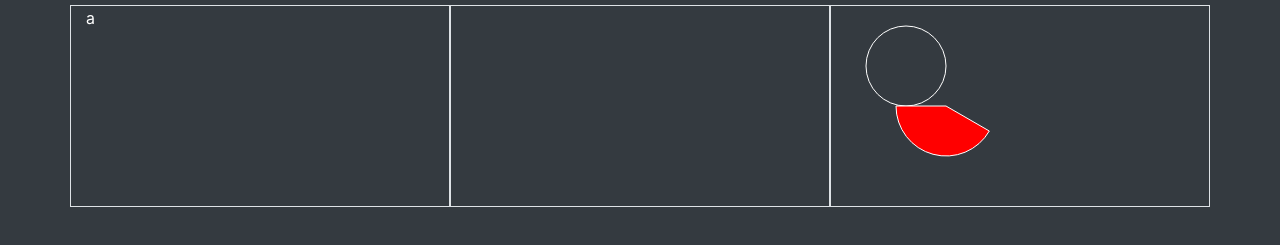
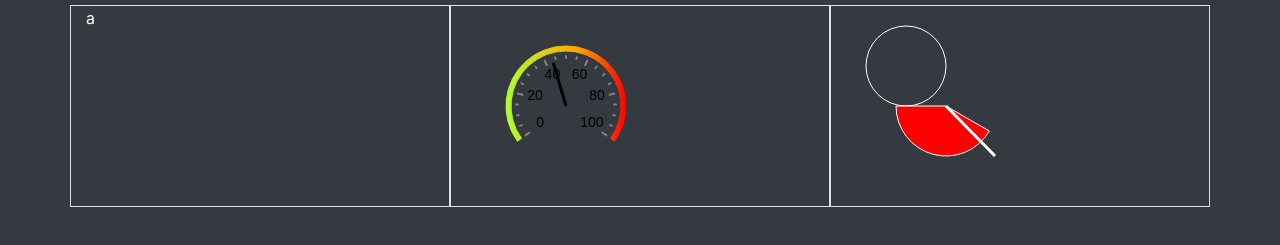
Before and after one commit to yukimasa-nomoto/node-speedometer, a website: page public/index.html in a window 1280 px wide. Shown: the part 51-296 px from the top of the page. Drawn offline with nearby package versions, Linux system fonts and the light colour scheme.

Commit message:
Before Coding Path

```diff
--- a/public/index.html
+++ b/public/index.html
@@ -24,9 +24,9 @@
           </div>
 
           <div class="col-4 border text-white">
-            <!-- <div id="speedometer" style="width: 100;height: 100">
+            <div id="speedometer" style="width: 100;height: 100">
 
-            </div> -->
+            </div>
           </div>
 
           <div class="col-4 border text-white">
@@ -61,8 +61,8 @@
         var height =200;
 
         var p = Math.PI;
-        var startAngleRate = -1.4
-        var endAngleRate = 1.4
+        var startAngleRate = -1.4;
+        var endAngleRate = 1.4;
 
         var svg = d3.select("#speedometer").append("svg")
         .attr("width", width)
@@ -121,11 +121,10 @@
           .append("g")
           .attr("class","tick")
           .attr("transform",function(d,i){ return "translate(" + width/2 + "," + height/2 + ")"; });
-        /*
-        移動と回転を同時にする場合はこっち
-        .attr("transform",function(d,i){
-            return "translate(" + width/2 + "," + height/2 + ")rotate(" + arcScale(d) + ")"; });
-        */
+
+        // 移動と回転を同時にする場合はこっち
+        // .attr("transform",function(d,i){
+        //     return "translate(" + width/2 + "," + height/2 + ")rotate(" + arcScale(d) + ")"; });
 
         // 目盛りの線
         var ticksLine = d3.line()
@@ -191,7 +190,8 @@
         //円弧追加
         AddArc(svg);
 
-
+        //線
+        AddLine(svg);
       }
 
       function AddCircle(svg){
@@ -252,8 +252,18 @@
           .attr('fill' , 'red')
           .attr('stroke' , "white");
 
+        //d3.arcでよい
       }
 
+      function AddLine(svg){
+        var linePath = svg.append("line")
+            .attr("x1",100)
+            .attr("x2",149)
+            .attr("y1",100)
+            .attr("y2",150)
+            .attr("stroke", "white")
+            .attr("stroke-width",3);
+      }
 
     </script>
   </body>
```
Also changed, not shown: ReadMe.txt.
